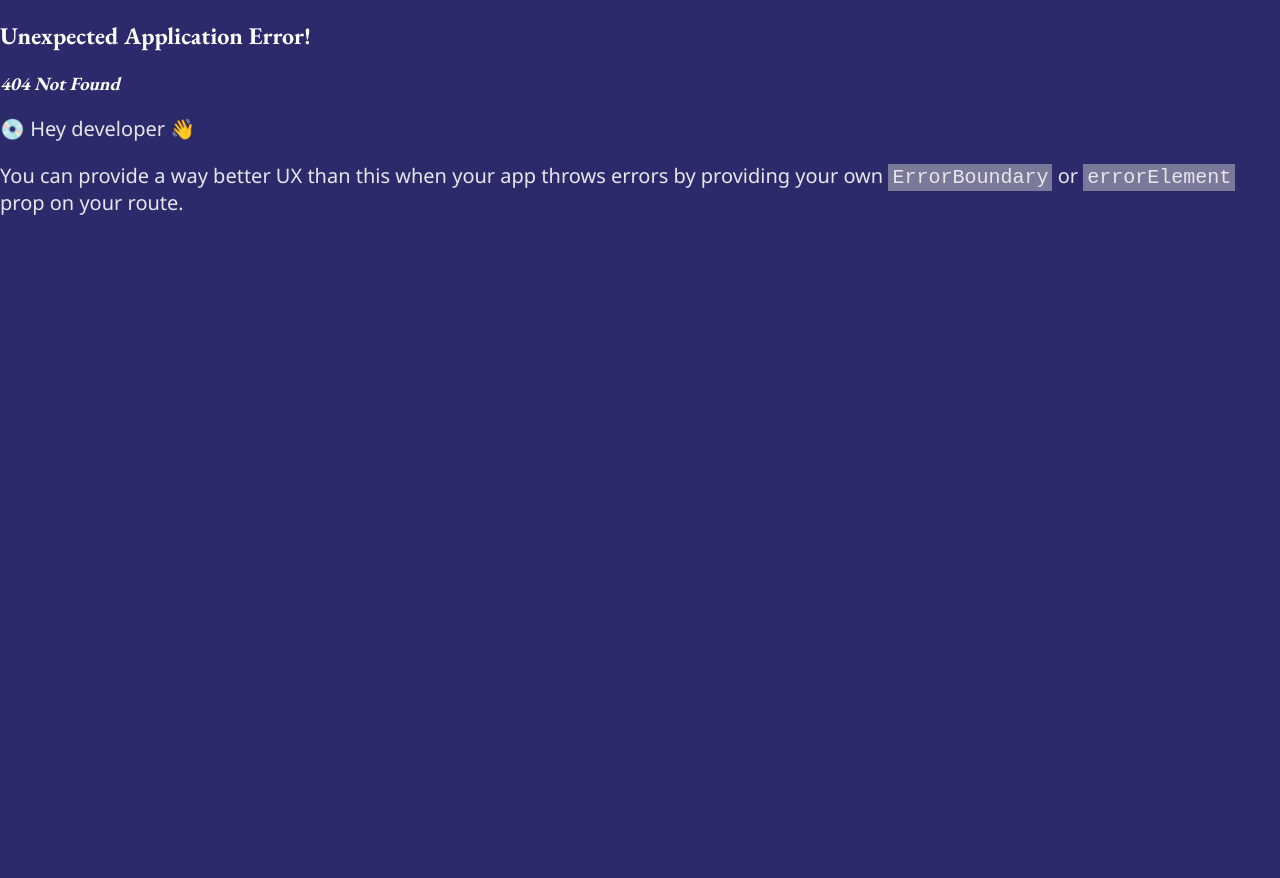
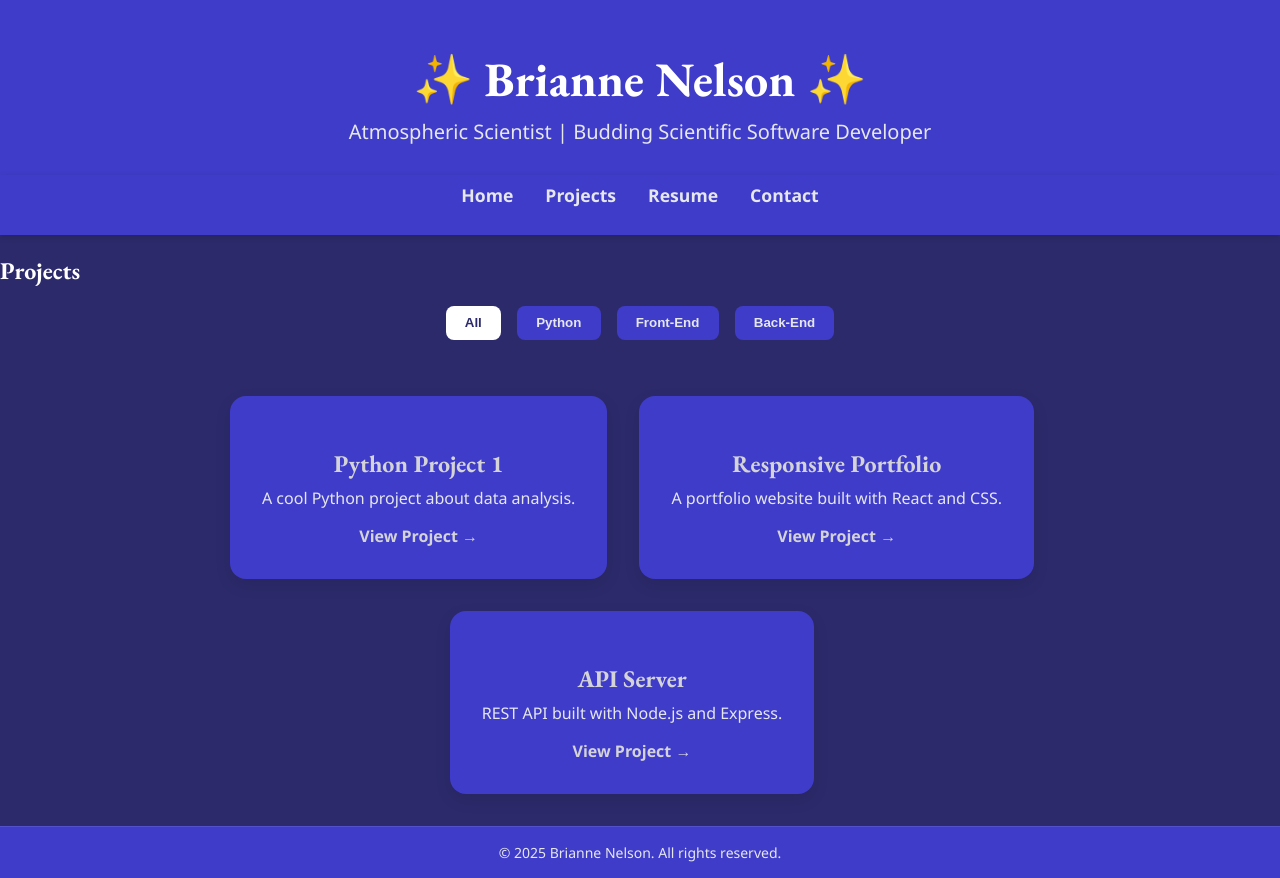
Before and after one commit to briannemg/portfolio, a React (Vite) app: page /portfolio/projects in a window 1280 px wide. Before the commit this address had no page. Before the commit the page ends 800 px from the top, so only its background shows below. Built offline with nearby package versions, Linux system fonts and the light colour scheme.

Commit message:
Adding Projects page

```diff
--- a/src/App.jsx
+++ b/src/App.jsx
@@ -1,5 +1,6 @@
 import { Routes, Route } from "react-router-dom";
 import Home from "./pages/Home";
+import Projects from "./pages/Projects";
 import Resume from "./pages/Resume";
 import Contact from "./pages/Contact";
 import Layout from "./components/Layout";
@@ -9,6 +10,7 @@ const App = () => {
     <Routes>
       <Route path="/" element={<Layout />}>
         <Route index element={<Home />} />
+        <Route path="projects" element={<Projects />} />
         <Route path="resume" element={<Resume />} />
         <Route path="contact" element={<Contact />} />
         {/* Future routes like projects can go here too */}
--- a/src/components/Navbar.jsx
+++ b/src/components/Navbar.jsx
@@ -8,6 +8,9 @@ const Navbar = () => {
         <ul>
           <li>
             <Link to="/">Home</Link>
+          </li>
+          <li>
+            <Link to="/Projects">Projects</Link>
           </li>
           <li>
             <Link to="/resume">Resume</Link>
--- a/src/pages/Projects.jsx
+++ b/src/pages/Projects.jsx
@@ -0,0 +1,70 @@
+import React, { useState } from "react";
+import ProjectCard from "../components/ProjectCard";
+import "../styles/styles.css";
+
+const allProjects = [
+  {
+    category: "Python",
+    title: "Python Project 1",
+    description: "A cool Python project about data analysis.",
+    link: "https://github.com/briannemg/python-project-1",
+  },
+  {
+    category: "Front-End",
+    title: "Responsive Portfolio",
+    description: "A portfolio website built with React and CSS.",
+    link: "https://github.com/briannemg/responsive-portfolio",
+  },
+  {
+    category: "Back-End",
+    title: "API Server",
+    description: "REST API built with Node.js and Express.",
+    link: "https://github.com/briannemg/api-server",
+  },
+  // Add your real projects here
+];
+
+const categories = ["All", "Python", "Front-End", "Back-End"];
+
+export default function Projects() {
+  const [selectedCategory, setSelectedCategory] = useState("All");
+
+  const filteredProjects =
+    selectedCategory === "All"
+      ? allProjects
+      : allProjects.filter((p) => p.category === selectedCategory);
+
+  return (
+    <div className="projects-page">
+      <h2>Projects</h2>
+      <div className="tabs">
+        {categories.map((cat) => (
+          <button
+            key={cat}
+            className={`tab-button ${
+              selectedCategory === cat ? "active" : ""
+            }`}
+            onClick={() => setSelectedCategory(cat)}
+          >
+            {cat}
+          </button>
+        ))}
+      </div>
+
+      <div className="project-grid">
+        {filteredProjects.length ? (
+          filteredProjects.map((project, i) => (
+            <ProjectCard
+              key={i}
+              title={project.title}
+              description={project.description}
+              link={project.link}
+            />
+          ))
+        ) : (
+          <p>No projects found in this category.</p>
+        )}
+      </div>
+    </div>
+  );
+}
--- a/src/router.jsx
+++ b/src/router.jsx
@@ -1,6 +1,7 @@
 import { createBrowserRouter } from "react-router-dom";
 import Layout from "./components/Layout";
 import Home from "./pages/Home";
+import Projects from "./pages/Projects";
 import Resume from "./pages/Resume";
 import Contact from "./pages/Contact";
 
@@ -11,6 +12,7 @@ const router = createBrowserRouter(
       element: <Layout />,
       children: [
         { index: true, element: <Home /> },
+        { path: "projects", element: <Projects /> },
         { path: "resume", element: <Resume /> },
         { path: "contact", element: <Contact /> },
       ],
--- a/src/styles/styles.css
+++ b/src/styles/styles.css
@@ -70,54 +70,6 @@ p {
   font-size: 1.25rem;
   margin-top: 0;
   color: var(--text);
-}
-
-.project-grid {
-  display: flex;
-  flex-wrap: wrap;
-  justify-content: center;
-  gap: 2rem;
-  max-width: 1200px;
-  padding: 2rem;
-}
-
-.project-card {
-  background-color: var(--card-bg);
-  border-radius: 1rem;
-  padding: 2rem;
-  box-shadow: 0 6px 16px rgba(0, 0, 0, 0.1);
-  transition: transform 0.3s ease, box-shadow 0.3s ease;
-  text-align: center;
-  color: var(--text);
-}
-
-.project-card:hover {
-  transform: translateY(-8px);
-  box-shadow: 0 10px 20px rgba(0, 0, 0, 0.15);
-}
-
-.project-title {
-  font-size: 1.5rem;
-  margin-bottom: 0.5rem;
-  color: var(--accent);
-}
-
-.project-description {
-  font-size: 1rem;
-  margin-bottom: 1rem;
-  color: var(--text);
-}
-
-.project-link {
-  color: var(--accent);
-  text-decoration: none;
-  font-weight: bold;
-  font-size: 1rem;
-}
-
-.project-link:hover {
-  color: var(--primary);
-  text-decoration: underline;
 }
 
 /* Navbar */
@@ -194,6 +146,83 @@ p {
   text-align: center;
   border-left: 4px solid var(--accent);
   padding-left: 1rem;
+}
+
+/* Projects page */
+.tabs {
+  display: flex;
+  gap: 1rem;
+  justify-content: center;
+  margin-bottom: 1.5rem;
+}
+
+.tab-button {
+  background: var(--card-bg);
+  border: none;
+  padding: 0.6rem 1.2rem;
+  border-radius: 8px;
+  color: var(--text);
+  font-weight: bold;
+  cursor: pointer;
+  transition: background-color 0.3s ease;
+}
+
+.tab-button:hover {
+  background-color: var(--primary);
+  color: var(--bg);
+}
+
+.tab-button.active {
+  background-color: var(--primary);
+  color: var(--bg);
+}
+
+.project-grid {
+  display: flex;
+  flex-wrap: wrap;
+  justify-content: center;
+  gap: 2rem;
+  max-width: 1200px;
+  padding: 2rem;
+}
+
+.project-card {
+  background-color: var(--card-bg);
+  border-radius: 1rem;
+  padding: 2rem;
+  box-shadow: 0 6px 16px rgba(0, 0, 0, 0.1);
+  transition: transform 0.3s ease, box-shadow 0.3s ease;
+  text-align: center;
+  color: var(--text);
+}
+
+.project-card:hover {
+  transform: translateY(-8px);
+  box-shadow: 0 10px 20px rgba(0, 0, 0, 0.15);
+}
+
+.project-title {
+  font-size: 1.5rem;
+  margin-bottom: 0.5rem;
+  color: var(--accent);
+}
+
+.project-description {
+  font-size: 1rem;
+  margin-bottom: 1rem;
+  color: var(--text);
+}
+
+.project-link {
+  color: var(--accent);
+  text-decoration: none;
+  font-weight: bold;
+  font-size: 1rem;
+}
+
+.project-link:hover {
+  color: var(--primary);
+  text-decoration: underline;
 }
 
 /* Resume page */
```
